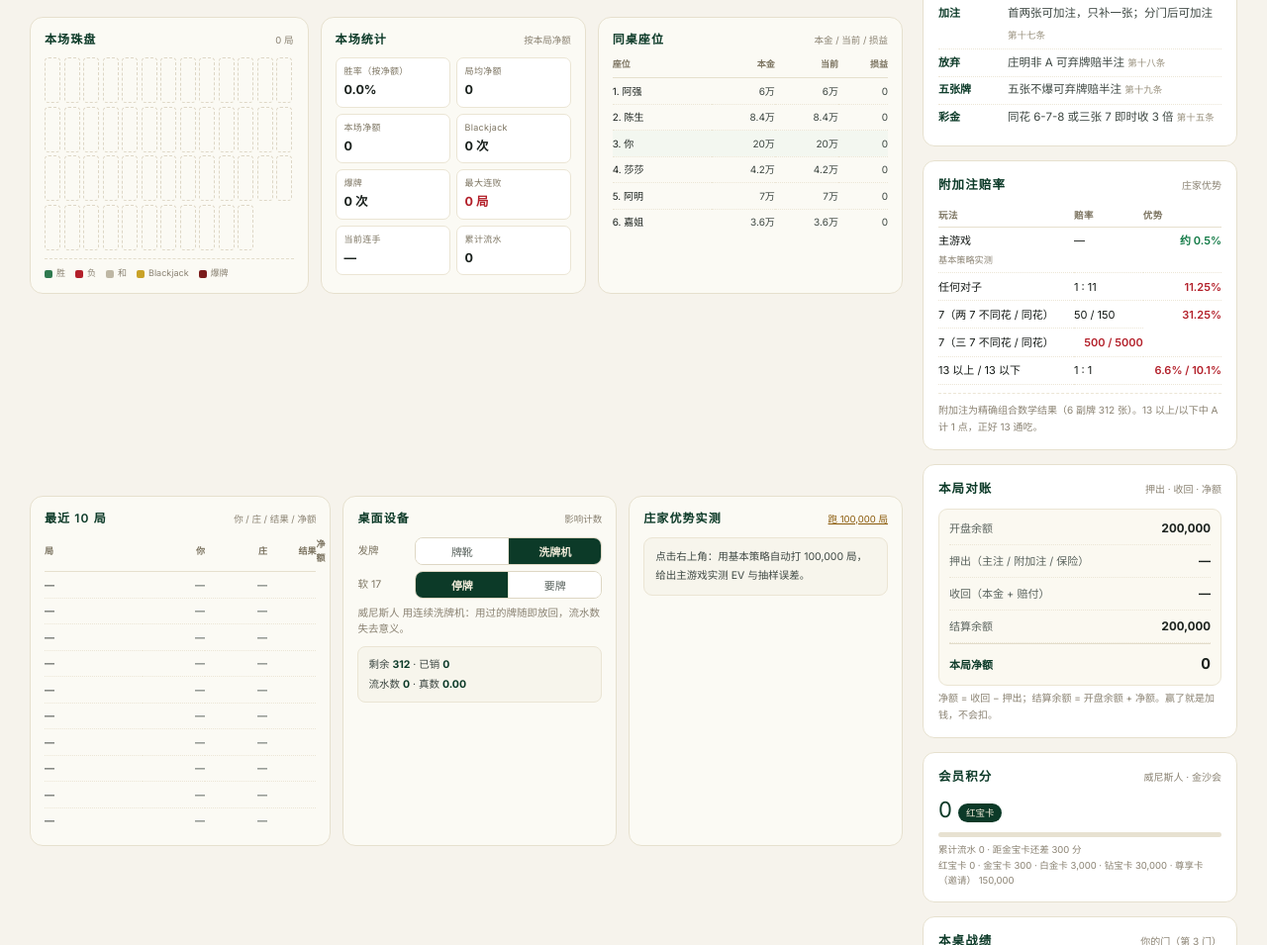
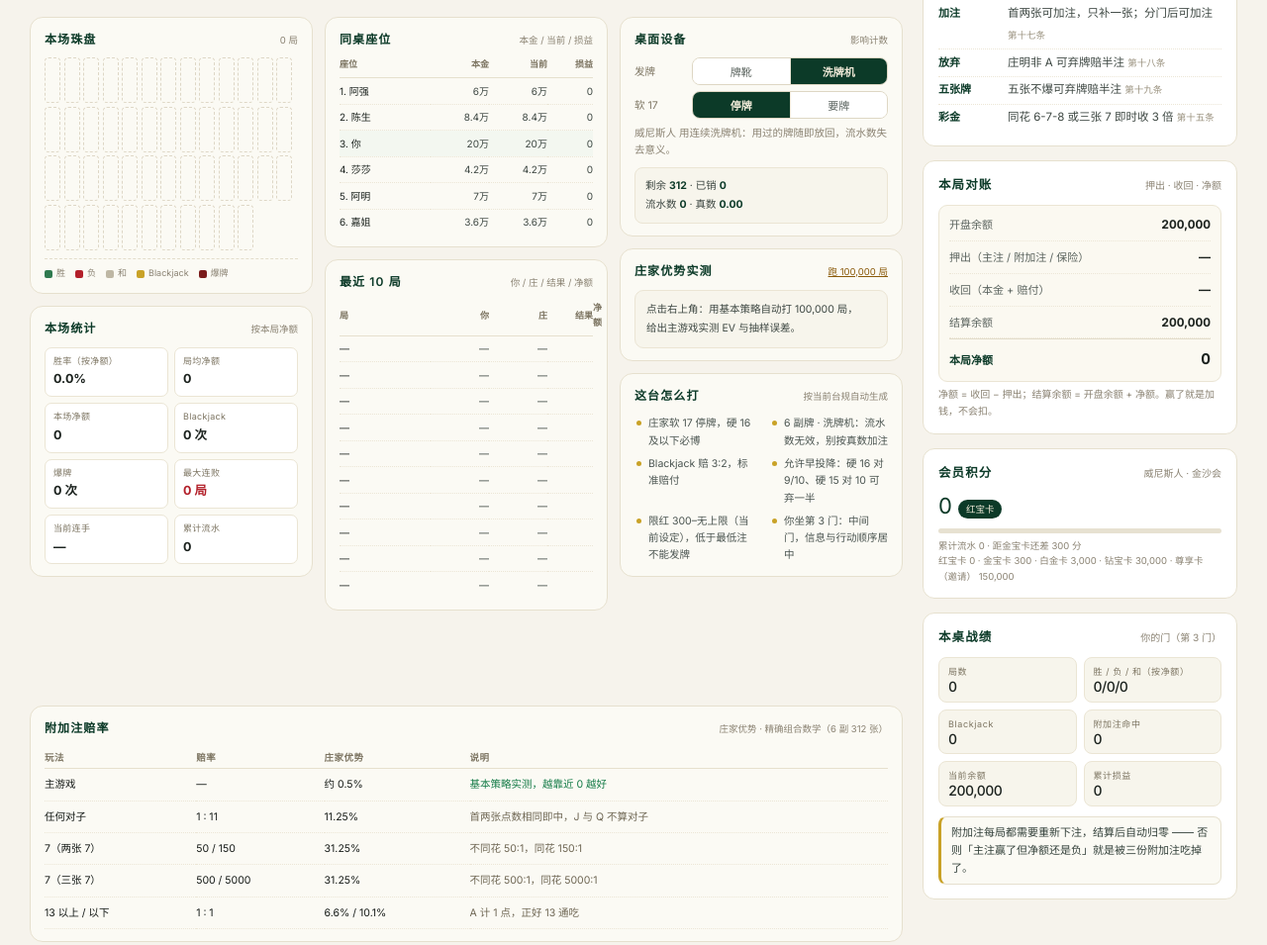
Before and after one commit to laoyangnb666/jc-football-report, a plain HTML site: page docs/blackjack.html in a window 1280 px wide. Shown: the part 1452-2407 px from the top of the page at 99% size. Drawn offline with Linux system fonts and the light colour scheme.

Commit message:
fix(blackjack): 底部数据区改瀑布流紧排，修曲线提示数值错行
- 卡片不再被网格拉伸到同一高度：改 columns 瀑布流，按内容高度紧排，
  每张卡片底部留白统一 14px（原来实测卡底部空 266px）
- 附加注赔率改为全宽卡，桌面规则回侧栏，左右列高配平到 2156 / 2152
- 资金曲线提示条：数值原来用 float:right，名字长或缺失时值会掉到下一行，
  造成「第二个人的数据出现在第三个人那行」；改成每行 flex，名值同行
- 实测：阿强 60,000 / 陈生 84,000 / 你 200,000 / 莎莎 42,000 / 阿明 70,000 / 嘉姐 36,000，逐行 dy=0

```diff
--- a/docs/blackjack.html
+++ b/docs/blackjack.html
@@ -324,7 +324,7 @@ body.fsmode .dock .actbar .btn-ico{width:30px;height:30px}
 body.fsmode .dock .msgline{margin:0;background:rgba(255,255,255,.055);border:1px solid rgba(235,217,143,.26);
   border-left:3px solid var(--gold);color:#E9E3D1;min-height:0;padding:6px 10px;font-size:11.5px;line-height:1.55}
 body.fsmode .dock .msgline b{color:var(--gold-lt)}
-body.fsmode .betpanel,body.fsmode .curve-card,body.fsmode .data-grid{display:none!important}
+body.fsmode .betpanel,body.fsmode .curve-card,body.fsmode .data-stack{display:none!important}
 
 .deck-panel{display:none}
 
@@ -342,8 +342,9 @@ body.fsmode .betpanel,body.fsmode .curve-card,body.fsmode .data-grid{display:non
   background:rgba(13,24,18,.95);color:#F4EDDB;font-size:10.5px;line-height:1.65;padding:6px 10px;border-radius:9px;
   white-space:nowrap;z-index:6;transition:opacity .12s;box-shadow:0 8px 20px rgba(0,0,0,.28)}
 .curve-tip .tr{color:#9C9481;font-size:9.5px;letter-spacing:.8px;margin-bottom:2px}
-.curve-tip i{display:inline-block;width:8px;height:8px;border-radius:50%;margin-right:5px}
-.curve-tip b{font-family:Inter,monospace;font-size:11.5px;float:right;margin-left:10px}
+.curve-tip > div:not(.tr){display:flex;align-items:center;gap:5px;white-space:nowrap;line-height:1.55}
+.curve-tip i{display:inline-block;width:8px;height:8px;border-radius:50%;margin-right:1px;flex:0 0 auto}
+.curve-tip b{font-family:Inter,monospace;font-size:11.5px;margin-left:auto;padding-left:12px;flex:0 0 auto}
 .curve-legend{display:flex;gap:9px;flex-wrap:wrap;font-size:9.5px;color:#6E6653;margin-top:3px;min-height:13px}
 .curve-legend i{display:inline-block;width:11px;height:2px;margin-right:4px;vertical-align:middle}
 .curve-foot{display:flex;gap:10px;flex-wrap:wrap;font-size:10px;color:#7C7461;margin-top:5px;padding-top:6px;border-top:1px dashed #E3DDCB}
@@ -365,13 +366,13 @@ body.fsmode .betpanel,body.fsmode .curve-card,body.fsmode .data-grid{display:non
 .tips div:before{content:"";position:absolute;left:2px;top:6px;width:5px;height:5px;border-radius:50%;background:#C9A227}
 
 /* ---------- 底部数据区 ---------- */
-.data-grid{display:grid;grid-template-columns:1.05fr 1fr 1.15fr;gap:12px;margin-top:14px}
-.data-grid.second{grid-template-columns:1.1fr 1fr 1fr;margin-top:12px}
-.data-grid.third{grid-template-columns:1fr;margin-top:12px}
+/* 瀑布流：卡片按内容高度紧排，不再被网格拉伸留白 */
+.data-stack{columns:3;column-gap:12px;margin-top:14px}
+.data-stack .data-card{break-inside:avoid;-webkit-column-break-inside:avoid;display:block;width:100%;margin:0 0 12px}
 .edge-table.wide td{font-size:10.5px;padding:7px 0}
 .edge-table.wide td:last-child{text-align:left;color:#6E6653;font-weight:400;font-family:inherit;white-space:normal}
 .edge-table.wide th:last-child{text-align:left}
-@media(max-width:1100px){.data-grid,.data-grid.second{grid-template-columns:1fr}}
+@media(max-width:1100px){.data-stack{columns:1}}
 .round-table td{padding:4.5px 0;font-size:10px}
 .round-table .empty-row{text-align:center;color:#9A927F;font-family:inherit;padding:16px 0!important}
 .data-card{background:#FBFAF4;border:1px solid #E6E0CE;border-radius:13px;padding:12px 14px}
@@ -603,8 +604,8 @@ body.fsmode .betpanel,body.fsmode .curve-card,body.fsmode .data-grid{display:non
         <div class="msgline" id="msg">先在下方选注码（最低 300），再点「开局 · 发牌」。<b>第 3 门是你的</b>，其余五门是同桌的。</div>
       </div>
 
-      <!-- 底部数据区：珠盘 / 本场统计 / 同桌座位 -->
-      <section class="data-grid">
+      <!-- 底部数据区：瀑布流，卡片按内容高度紧排 -->
+      <section class="data-stack">
         <div class="data-card">
           <h4>本场珠盘 <span id="beadCount">0 局</span></h4>
           <div class="beads" id="beads"><div class="beads-empty">还没开牌</div></div>
@@ -629,9 +630,7 @@ body.fsmode .betpanel,body.fsmode .curve-card,body.fsmode .data-grid{display:non
             <tbody id="seatRows"></tbody>
           </table>
         </div>
-      </section>
-
-      <section class="data-grid second">
+
         <div class="data-card">
           <h4>最近 10 局 <span>你 / 庄 / 结果 / 净额</span></h4>
           <table class="seat-table round-table">
@@ -660,14 +659,26 @@ body.fsmode .betpanel,body.fsmode .curve-card,body.fsmode .data-grid{display:non
           <div class="simbox" id="simOut">点击右上角：用基本策略自动打 100,000 局，
 给出主游戏实测 EV 与抽样误差。</div>
         </div>
-      </section>
-
-      <section class="data-grid third">
+
         <div class="data-card">
           <h4>这台怎么打 <span>按当前台规自动生成</span></h4>
           <div class="tips" id="tableTips"></div>
         </div>
       </section>
+
+      <div class="data-card">
+        <h4>附加注赔率 <span>庄家优势 · 精确组合数学（6 副 312 张）</span></h4>
+        <table class="edge-table wide">
+          <thead><tr><th>玩法</th><th>赔率</th><th>庄家优势</th><th>说明</th></tr></thead>
+          <tbody>
+            <tr><td>主游戏</td><td>—</td><td>约 0.5%</td><td>基本策略实测，越靠近 0 越好</td></tr>
+            <tr><td>任何对子</td><td>1 : 11</td><td>11.25%</td><td>首两张点数相同即中，J 与 Q 不算对子</td></tr>
+            <tr><td>7（两张 7）</td><td>50 / 150</td><td>31.25%</td><td>不同花 50:1，同花 150:1</td></tr>
+            <tr><td>7（三张 7）</td><td>500 / 5000</td><td>31.25%</td><td>不同花 500:1，同花 5000:1</td></tr>
+            <tr><td>13 以上 / 以下</td><td>1 : 1</td><td>6.6% / 10.1%</td><td>A 计 1 点，正好 13 通吃</td></tr>
+          </tbody>
+        </table>
+      </div>
     </div>
 
     <div>
@@ -729,21 +740,6 @@ body.fsmode .betpanel,body.fsmode .curve-card,body.fsmode .data-grid{display:non
           <div><b>五张牌</b><span>五张不爆可弃牌赔半注 <em>第十九条</em></span></div>
           <div><b>彩金</b><span>同花 6-7-8 或三张 7 即时收 3 倍 <em>第十五条</em></span></div>
         </div>
-      </div>
-
-      <div class="side-card">
-        <h4>附加注赔率 <span>庄家优势</span></h4>
-        <table class="edge-table">
-          <thead><tr><th>玩法</th><th>赔率</th><th>优势</th></tr></thead>
-          <tbody>
-            <tr><td>主游戏<br><small style="color:#8A8272">基本策略实测</small></td><td>—</td><td>约 0.5%</td></tr>
-            <tr><td>任何对子</td><td>1 : 11</td><td>11.25%</td></tr>
-            <tr><td>7（两 7 不同花 / 同花）</td><td>50 / 150</td><td rowspan="2">31.25%</td></tr>
-            <tr><td>7（三 7 不同花 / 同花）</td><td>500 / 5000</td></tr>
-            <tr><td>13 以上 / 13 以下</td><td>1 : 1</td><td>6.6% / 10.1%</td></tr>
-          </tbody>
-        </table>
-        <div class="tag-src">附加注为精确组合数学结果（6 副牌 312 张）。13 以上/以下中 A 计 1 点，正好 13 通吃。</div>
       </div>
 
       <div class="side-card">
```
